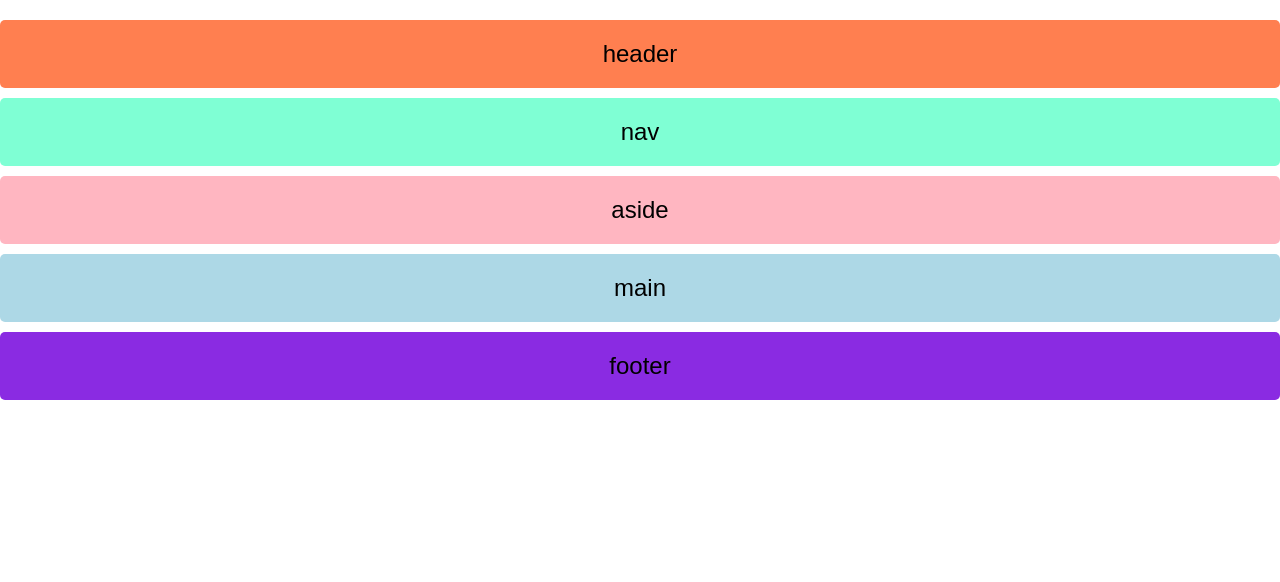
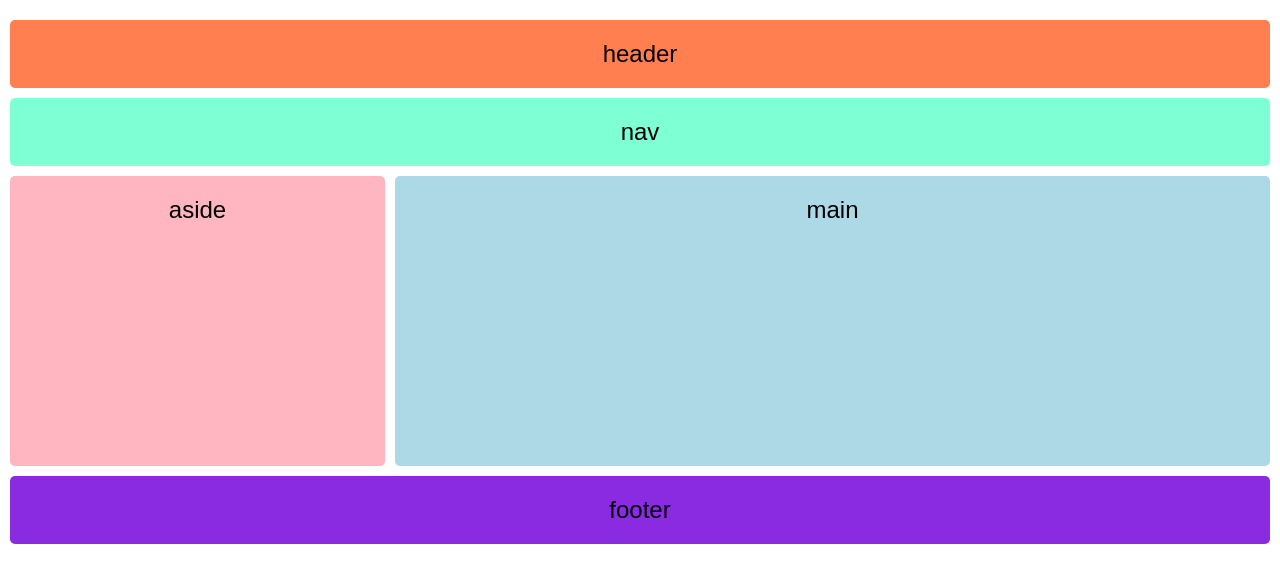
Before and after one commit to cppirotti/Ada-1453-Projeto-Grupo, a plain HTML site: page Project I/index.html in a window 1280 px wide. Drawn offline with Linux system fonts and the light colour scheme.

Commit message:
Inclusão do Flex

```diff
--- a/Project I/index.html
+++ b/Project I/index.html
@@ -18,13 +18,16 @@
         nav
     </nav>
 
-    <aside>
-        aside
-    </aside>
 
-    <main>
-        main
-    </main>
+    <div class="content">
+        <aside>
+            aside
+        </aside>
+        <main>
+            main
+        </main>
+    </div>
+
 
     <footer>
         footer
--- a/Project I/styles.css
+++ b/Project I/styles.css
@@ -4,7 +4,7 @@
 }
 
 body{
-    padding: 10px 0px;
+    padding: 10px;
 }
 
 header, nav, aside, main, footer{
@@ -17,22 +17,28 @@ header, nav, aside, main, footer{
 
 header{
     background-color: coral;
-
 }
 
 nav{
     background-color: aquamarine;
 }
 
+.content{
+    display: flex;
+    gap: 10px;
+    height: 300px;
+}
+
 aside{
     background-color: lightpink;
+    width: 30%;
 }
 
 main{
     background-color: lightblue;
+    width: 70%;
 }
 
 footer{
-
-background-color: blueviolet;
+    background-color: blueviolet;
 }
```
